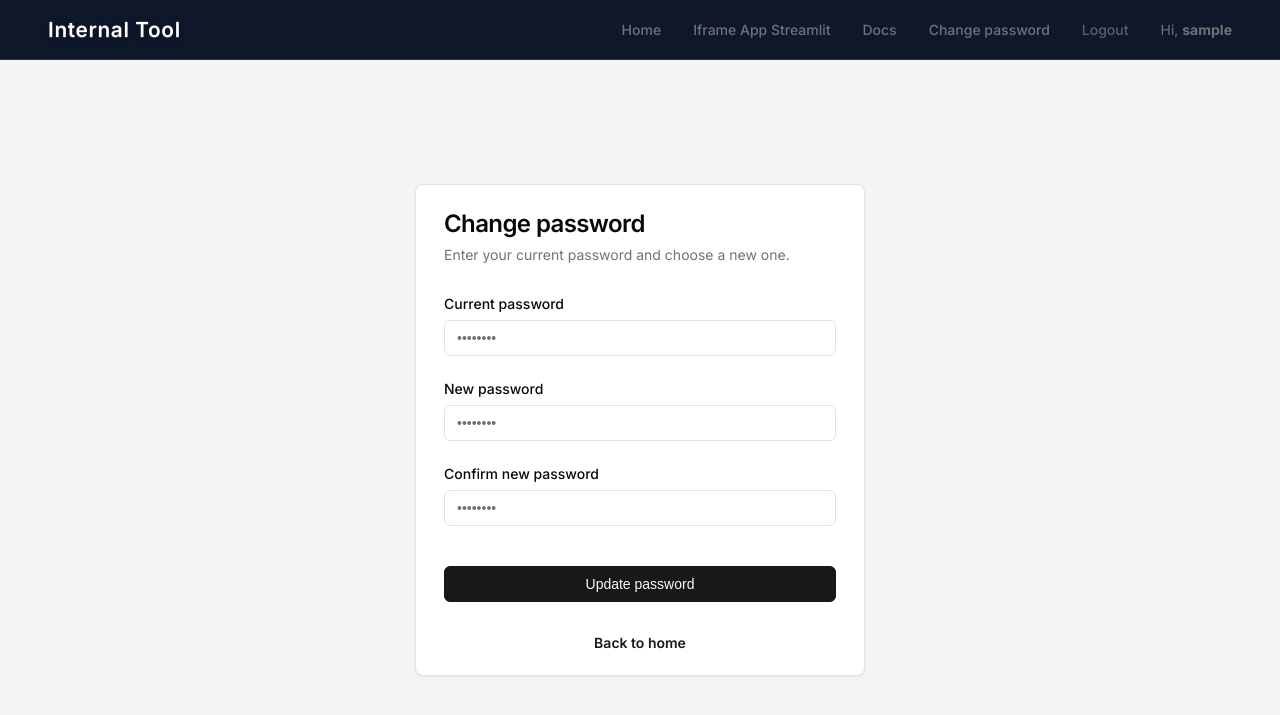
After one commit to ramadlana/streamlit-starter, a Flask app: page /change-password in a window 1280 px wide. The commit adds this page. Shown: the top 715 px of the page. Run offline with Flask 3, Linux system fonts and the light colour scheme; the visitor is signed in with stand-in values (Sample User, id 1); data comes from the database, SQL or seed files in the repository; parts of the project's set-up code (start-up, migrations or seed data) failed here and were passed over; some libraries are stand-ins or nearby versions; some web fonts are replaced.

Commit message:
feat: Introduce admin settings for user sign-up control; add change password functionality for users; enhance admin panel with new settings section and update UI elements for improved usability.

```diff
--- /dev/null
+++ b/app_db/app_settings.py
@@ -0,0 +1,60 @@
+"""Simple key-value app settings (e.g. allow_signup). Admin-only writes."""
+
+from sqlalchemy import text
+
+from app_db.engine import get_sql_engine
+
+KEY_ALLOW_SIGNUP = "allow_signup"
+
+
+def ensure_app_settings_table():
+    """Create app_settings table and default row if missing."""
+    with get_sql_engine().begin() as conn:
+        conn.execute(
+            text(
+                """
+                CREATE TABLE IF NOT EXISTS app_settings (
+                    key VARCHAR(64) PRIMARY KEY,
+                    value VARCHAR(256) NOT NULL
+                )
+                """
+            )
+        )
+        conn.execute(
+            text(
+                """
+                INSERT INTO app_settings (key, value)
+                VALUES (:key, 'true')
+                ON CONFLICT (key) DO NOTHING
+                """
+            ),
+            {"key": KEY_ALLOW_SIGNUP},
+        )
+
+
+def get_allow_signup() -> bool:
+    """Return True if new sign ups are allowed, else False. Default True."""
+    with get_sql_engine().connect() as conn:
+        row = conn.execute(
+            text("SELECT value FROM app_settings WHERE key = :key"),
+            {"key": KEY_ALLOW_SIGNUP},
+        ).fetchone()
+    if not row:
+        return True
+    return (row[0] or "").strip().lower() in ("1", "true", "yes")
+
+
+def set_allow_signup(allowed: bool) -> None:
+    """Set whether new sign ups are allowed. Admin-only."""
+    value = "true" if allowed else "false"
+    with get_sql_engine().begin() as conn:
+        conn.execute(
+            text(
+                """
+                INSERT INTO app_settings (key, value)
+                VALUES (:key, :value)
+                ON CONFLICT (key) DO UPDATE SET value = :value
+                """
+            ),
+            {"key": KEY_ALLOW_SIGNUP, "value": value},
+        )
--- a/flask_app/__init__.py
+++ b/flask_app/__init__.py
@@ -5,6 +5,7 @@ from flask import Flask, flash, redirect, request, url_for
 from flask_wtf.csrf import CSRFError, generate_csrf
 
 from app_db import build_database_uri, db, ensure_user_role_column
+from app_db.app_settings import ensure_app_settings_table
 from flask_app.extensions import csrf, login_manager
 from flask_app.routes.admin import bp as admin_bp
 from flask_app.routes.auth import bp as auth_bp
@@ -51,6 +52,11 @@ def create_app():
         )
         return {"can_show_editor_menu": can_show}
 
+    @app.context_processor
+    def inject_allow_signup():
+        from app_db.app_settings import get_allow_signup
+        return {"allow_signup": get_allow_signup()}
+
     @app.errorhandler(CSRFError)
     def handle_csrf_error(_):
         flash("Your session expired. Please try again.")
@@ -66,5 +72,6 @@ def create_app():
     with app.app_context():
         db.create_all()
         ensure_user_role_column()
+        ensure_app_settings_table()
 
     return app
--- a/flask_app/routes/auth.py
+++ b/flask_app/routes/auth.py
@@ -41,8 +41,14 @@ def login():
 
 @bp.route("/signup", methods=["GET", "POST"])
 def signup():
+    from app_db.app_settings import get_allow_signup
+
     if current_user.is_authenticated:
         return redirect(url_for("home.index"))
+
+    if not get_allow_signup():
+        flash("Sign up is currently disabled.")
+        return redirect(url_for("auth.login"))
 
     if request.method == "POST":
         username = (request.form.get("username") or "").strip()
@@ -84,6 +90,44 @@ def logout():
     return redirect(url_for("auth.login"))
 
 
+MIN_PASSWORD_LENGTH = 8
+
+
+@bp.route("/change-password", methods=["GET", "POST"])
+@login_required
+def change_password():
+    if request.method == "POST":
+        current = request.form.get("current_password") or ""
+        new_password = request.form.get("new_password") or ""
+        confirm = request.form.get("confirm_password") or ""
+
+        if not current:
+            flash("Current password is required.")
+            return render_template("change_password.html")
+
+        if not current_user.check_password(current):
+            flash("Current password is incorrect.")
+            return render_template("change_password.html")
+
+        if len(new_password) < MIN_PASSWORD_LENGTH:
+            flash("New password must be at least 8 characters.")
+            return render_template("change_password.html")
+
+        if new_password != confirm:
+            flash("New password and confirmation do not match.")
+            return render_template("change_password.html")
+
+        try:
+            current_user.set_password(new_password)
+            db.session.commit()
+            flash("Your password has been updated.")
+            return redirect(url_for("home.index"))
+        except ValueError:
+            flash("Invalid new password.")
+
+    return render_template("change_password.html")
+
+
 @bp.route("/auth-check")
 def auth_check():
     if current_user.is_authenticated:
--- a/templates/base.html
+++ b/templates/base.html
@@ -37,10 +37,13 @@
             {% if current_user.role == "admin" %}
             <a href="{{ url_for('admin.admin') }}">Admin Panel</a>
             {% endif %}
+            <a href="{{ url_for('auth.change_password') }}">Change password</a>
             <a href="{{ url_for('auth.logout') }}" class="nav-link-logout">Logout</a>
             {% else %}
             <a href="{{ url_for('auth.login') }}">Login</a>
+            {% if allow_signup %}
             <a href="{{ url_for('auth.signup') }}">Sign Up</a>
+            {% endif %}
             {% endif %}
 
             {% if current_user.is_authenticated %}
--- /dev/null
+++ b/templates/change_password.html
@@ -0,0 +1,31 @@
+{% extends "base.html" %}
+
+{% block title %}Change Password{% endblock %}
+
+{% block content %}
+<div class="card">
+    <h1>Change password</h1>
+    <p class="subtitle">Enter your current password and choose a new one.</p>
+
+    <form method="POST">
+        <input type="hidden" name="csrf_token" value="{{ csrf_token() }}">
+        <div class="form-group">
+            <label for="current_password">Current password</label>
+            <input type="password" id="current_password" name="current_password" placeholder="••••••••" required>
+        </div>
+        <div class="form-group">
+            <label for="new_password">New password</label>
+            <input type="password" id="new_password" name="new_password" placeholder="••••••••" required minlength="8">
+        </div>
+        <div class="form-group">
+            <label for="confirm_password">Confirm new password</label>
+            <input type="password" id="confirm_password" name="confirm_password" placeholder="••••••••" required minlength="8">
+        </div>
+        <button type="submit" class="btn">Update password</button>
+    </form>
+
+    <div class="auth-footer">
+        <a href="{{ url_for('home.index') }}">Back to home</a>
+    </div>
+</div>
+{% endblock %}
--- a/templates/login.html
+++ b/templates/login.html
@@ -21,7 +21,9 @@
     </form>
 
     <div class="auth-footer">
+        {% if allow_signup %}
         Don't have an account? <a href="{{ url_for('auth.signup') }}">Sign up</a>
+        {% endif %}
     </div>
 </div>
 {% endblock %}
```
Also changed, not shown: AGENTS.md (+2 -0 lines), flask_app/routes/admin.py (+18 -1 lines), static/css/base.css (+81 -1 lines), templates/admin.html (+22 -3 lines).
